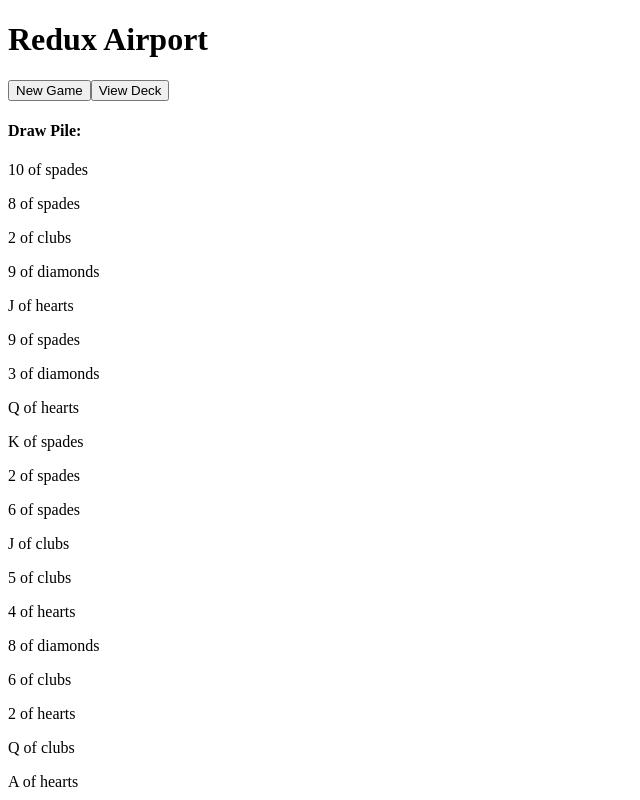
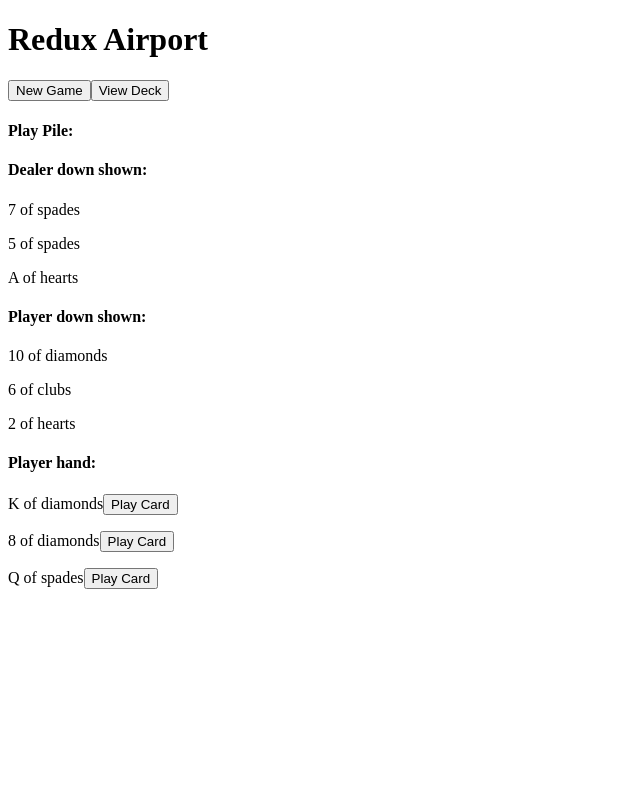
Before and after one commit to jamesdtwoods/threes-react, a React (Vite) app: page / in a window 1280 px wide. Both pictures are taken after a click on the button "New Game". Shown: the top 800 px of the page, without its empty margins (0-640 px from the left). Built offline with nearby package versions, Linux system fonts and the light colour scheme.

Commit message:
got cards to go from hand to play pile

```diff
--- a/src/components/App.jsx
+++ b/src/components/App.jsx
@@ -1,6 +1,6 @@
 import React, { useEffect, useState } from 'react';
 import { useSelector, useDispatch } from 'react-redux'
-import DrawPile from './drawPile';
+// import DrawPile from './drawPile';
 
 
 function App() {
@@ -382,7 +382,7 @@ function App() {
     //   type: 'NEW_GAME',
     //   payload: deckOfCards
     // })
-  }, [deckOfCards]);
+  }, []);
 
   function shuffleDeck(deck) {
     for (let i = 0; i < deck.length; i++) {
@@ -408,7 +408,7 @@ function App() {
   let [playerCards, setPlayerCards] = useState([])
   let [playerDownHiddenCards, setPlayerDownHiddenCards] = useState([])
   let [playerDownShownCards, setPlayerDownShownCards] = useState([])
-  let play = [];
+  let [playPile, setPlayPile] = useState([])
   let discard = [];
 
 
@@ -441,32 +441,41 @@ function App() {
   //   return display
   // }
 
+  function playCard (card) {
+    setPlayPile([...playPile, card])
+    setPlayerCards(playerCards.filter((playerCard)=> playerCard.display != card.display))
+  }
+
+
   return (
     <div>
       <h1>Redux Airport</h1>
       <button onClick={newGame}>New Game</button>
       <button onClick={viewDeck}>View Deck</button>
-      <div><h4>Draw Pile:</h4>
+      {/* <div><h4>Draw Pile:</h4>
         {deckOfCards.map((card) => (<p>{card.display}</p>))}
-      </div>
+      </div> */}
 
-      <div><h4>Dealer down hidden:</h4>
+      {/* <div><h4>Dealer down hidden:</h4>
         {dealerDownHiddenCards && dealerDownHiddenCards.map((card) => (<p>{card.display}</p>))}
+      </div> */}
+      <div><h4>Play Pile:</h4>
+        {playPile && playPile.map((card) => (<p>{card.display}</p>))}
       </div>
       <div><h4>Dealer down shown:</h4>
         {dealerDownShownCards && dealerDownShownCards.map((card) => (<p>{card.display}</p>))}
       </div>
-      <div><h4>Dealer hand:</h4>
+      {/* <div><h4>Dealer hand:</h4>
         {dealerCards && dealerCards.map((card) => (<p>{card.display}</p>))}
-      </div>
-      <div><h4>Player down hidden:</h4>
+      </div> */}
+      {/* <div><h4>Player down hidden:</h4>
         {playerDownHiddenCards && playerDownHiddenCards.map((card) => (<p>{card.display}</p>))}
-      </div>
+      </div> */}
       <div><h4>Player down shown:</h4>
         {playerDownShownCards && playerDownShownCards.map((card) => (<p>{card.display}</p>))}
       </div>
       <div><h4>Player hand:</h4>
-        {playerCards && playerCards.map((card) => (<p>{card.display}</p>))}
+        {playerCards && playerCards.map((card) => (<p>{card.display}<button onClick={()=>playCard(card)}>Play Card</button></p>))}
       </div>
     </div>
   );
```
